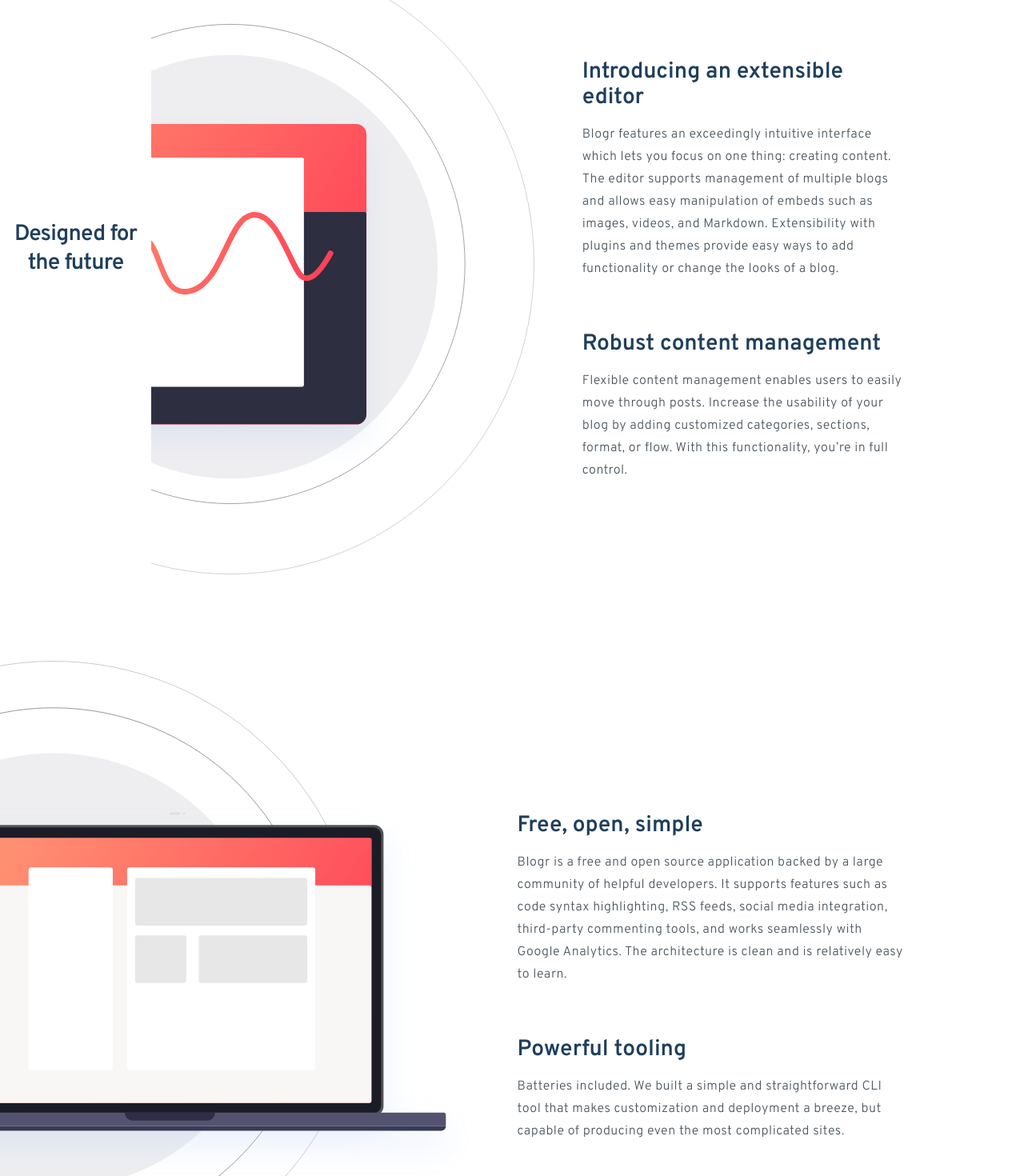
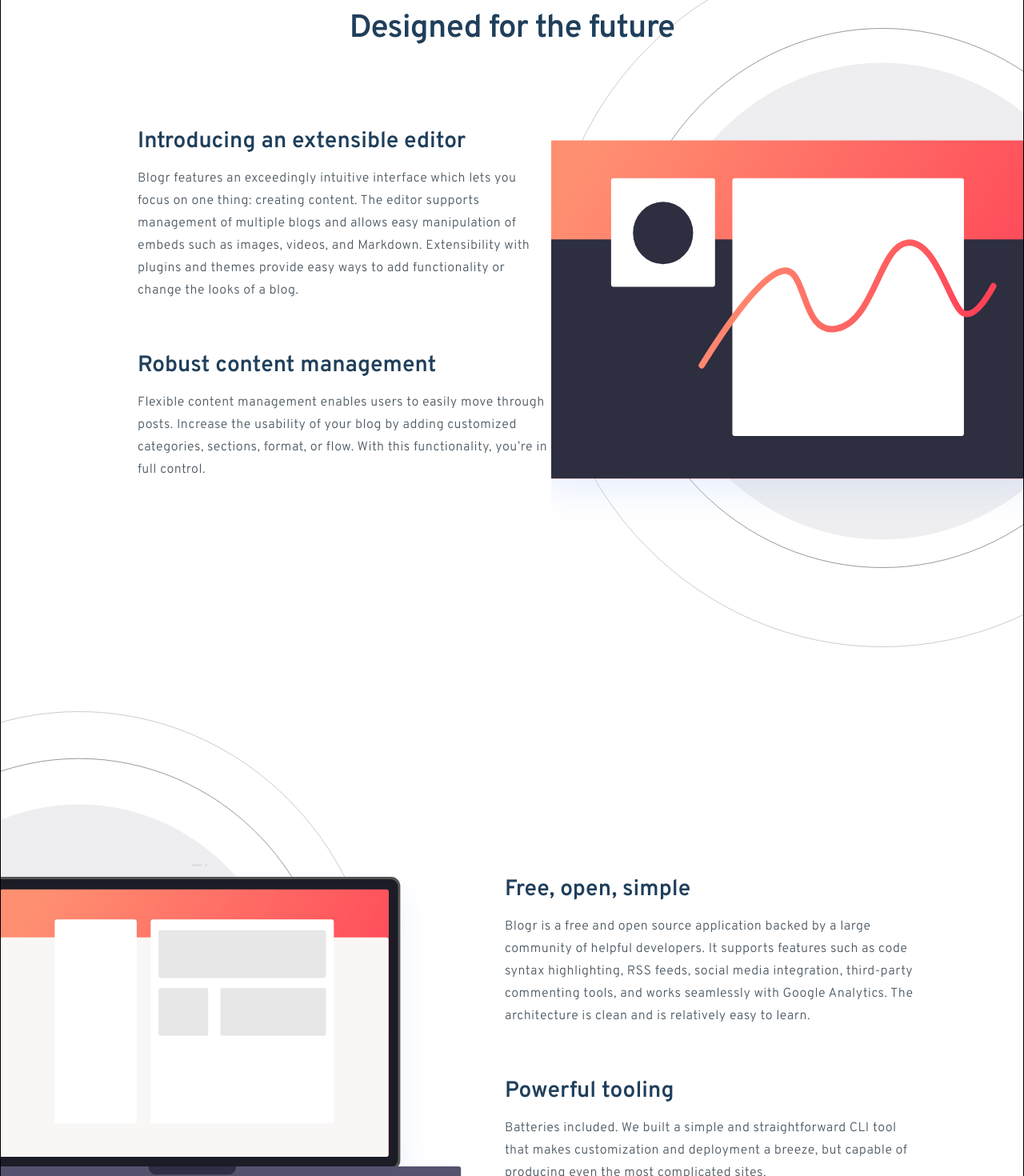
Before and after one commit to MarcinFiuk/FrontendMentor-BlogrLandingPage, a React (Create React App) app: page / in a window 1280 px wide. Shown: the part 140-1610 px from the top of the page at 80% size. Built offline with nearby package versions, Linux system fonts and the light colour scheme.

Commit message:
section1 desktop finished

```diff
--- a/src/App.js
+++ b/src/App.js
@@ -4,12 +4,14 @@ import Footer from './components/Footer/Footer';
 import Attribution from './components/Attribution/Attribution';
 
 import { GlobalStyle } from './GlobalStyle';
+import Section2 from './components/Sections/Section2';
 
 function App() {
     return (
         <div>
             <GlobalStyle />
             <Section1 />
+            <Section2 />
             <Section3 />
             <Footer />
             <Attribution />
--- a/src/GlobalStyle.js
+++ b/src/GlobalStyle.js
@@ -17,5 +17,6 @@ body{
     max-width:1440px;
     margin: 0 auto;
     overflowX: hidden;
+    border: 1px solid black;
 }
 `;
--- a/src/components/Sections/Section1.js
+++ b/src/components/Sections/Section1.js
@@ -2,6 +2,7 @@ import React from 'react';
 
 import {
     Section,
+    Container,
     SectionHeading,
     ImageElement,
     TextWrapper,
@@ -15,27 +16,40 @@ const Section1 = () => {
     return (
         <Section>
             <SectionHeading>Designed for the future</SectionHeading>
-            <ImageElement bgcMobile={photoMobile} bgcDesktop={photoDesktop} />
-            <TextWrapper>
+            <Container>
+                <ImageElement
+                    bgcMobile={photoMobile}
+                    bgcDesktop={photoDesktop}
+                    order='2'
+                    bgSizeM='122%'
+                    heightD='882px'
+                    widthD='610px'
+                    bgPosition='-50px'
+                />
+                <TextWrapper mgrL='165px'>
                     <ParagraphHeading>
                         Introducing an extensible editor
                     </ParagraphHeading>
                     <IndividualParagraph>
-                    Blogr features an exceedingly intuitive interface which lets
-                    you focus on one thing: creating content. The editor
-                    supports management of multiple blogs and allows easy
-                    manipulation of embeds such as images, videos, and Markdown.
-                    Extensibility with plugins and themes provide easy ways to
-                    add functionality or change the looks of a blog.
+                        Blogr features an exceedingly intuitive interface which
+                        lets you focus on one thing: creating content. The
+                        editor supports management of multiple blogs and allows
+                        easy manipulation of embeds such as images, videos, and
+                        Markdown. Extensibility with plugins and themes provide
+                        easy ways to add functionality or change the looks of a
+                        blog.
                     </IndividualParagraph>
-                <ParagraphHeading>Robust content management</ParagraphHeading>
+                    <ParagraphHeading>
+                        Robust content management
+                    </ParagraphHeading>
                     <IndividualParagraph>
                         Flexible content management enables users to easily move
-                    through posts. Increase the usability of your blog by adding
-                    customized categories, sections, format, or flow. With this
-                    functionality, you’re in full control.
+                        through posts. Increase the usability of your blog by
+                        adding customized categories, sections, format, or flow.
+                        With this functionality, you’re in full control.
                     </IndividualParagraph>
                 </TextWrapper>
+            </Container>
         </Section>
     );
 };
--- /dev/null
+++ b/src/components/Sections/Section2.js
@@ -0,0 +1,7 @@
+import React from 'react';
+
+const Section2 = () => {
+    return <div></div>;
+};
+
+export default Section2;
--- a/src/components/Sections/Section3.js
+++ b/src/components/Sections/Section3.js
@@ -2,6 +2,7 @@ import React, { useEffect } from 'react';
 
 import {
     Section,
+    Container,
     ImageElement,
     TextWrapper,
     IndividualParagraph,
@@ -19,25 +20,35 @@ const Section3 = () => {
     }, []);
 
     return (
-        <Section>
-            <ImageElement bgcMobile={photoMobile} bgcDesktop={photoDesktop} />
-            <TextWrapper>
+        <Section mgrBM='100px' mgrBD='123px'>
+            <Container>
+                <ImageElement
+                    bgcMobile={photoMobile}
+                    bgcDesktop={photoDesktop}
+                    bgSizeM='150%'
+                    heightD='790px'
+                    widthD='637px'
+                    bgPosition='-279px'
+                />
+                <TextWrapper mgrR='125px'>
                     <ParagraphHeading>Free, open, simple</ParagraphHeading>
                     <IndividualParagraph>
                         Blogr is a free and open source application backed by a
-                    large community of helpful developers. It supports features
-                    such as code syntax highlighting, RSS feeds, social media
-                    integration, third-party commenting tools, and works
-                    seamlessly with Google Analytics. The architecture is clean
-                    and is relatively easy to learn.
+                        large community of helpful developers. It supports
+                        features such as code syntax highlighting, RSS feeds,
+                        social media integration, third-party commenting tools,
+                        and works seamlessly with Google Analytics. The
+                        architecture is clean and is relatively easy to learn.
                     </IndividualParagraph>
                     <ParagraphHeading>Powerful tooling</ParagraphHeading>
                     <IndividualParagraph>
-                    Batteries included. We built a simple and straightforward
-                    CLI tool that makes customization and deployment a breeze,
-                    but capable of producing even the most complicated sites.
+                        Batteries included. We built a simple and
+                        straightforward CLI tool that makes customization and
+                        deployment a breeze, but capable of producing even the
+                        most complicated sites.
                     </IndividualParagraph>
                 </TextWrapper>
+            </Container>
         </Section>
     );
 };
--- a/src/components/Sections/sectionStyles.js
+++ b/src/components/Sections/sectionStyles.js
@@ -1,10 +1,23 @@
 import styled from 'styled-components';
 
 export const Section = styled.section`
+    position: relative;
     display: flex;
     flex-direction: column;
+    margin: 78px 24px 0 24px;
     font-family: Overpass, sans-serif;
-    margin: 78px 24px 100px 24px;
+    overflow: hidden;
+    margin-bottom: ${(props) => props.mgrBM || '0px'};
+
+    @media (min-width: 1024px) {
+        margin: 71px 0;
+        margin-bottom: ${(props) => props.mgrBD || '0px'};
+    }
+`;
+
+export const Container = styled.div`
+    display: flex;
+    flex-direction: column;
     overflow: hidden;
 
     @media (min-width: 768px) {
@@ -23,18 +36,18 @@ export const ImageElement = styled.div`
     padding-bottom: 6px;
 
     background: url(${(props) => props.bgcMobile || 'black'}) no-repeat;
-    background-size: 150% 100%;
+    background-size: ${(props) => props.bgSizeM || '0px'};
     background-position: center;
 
     @media (min-width: 1024px) {
-        height: 784px;
-        width: 786px;
+        height: ${(props) => props.heightD || 'auto'};
+        width: ${(props) => props.widthD || 'auto'};
         background: url(${(props) => props.bgcDesktop || 'black'}) no-repeat;
-        background-position: -320px;
+        background-position: ${(props) => props.bgPosition || 'auto'};
         background-size: 150% 99%;
+        order: ${(props) => props.order};
     }
 `;
-// background: url(${photoMobile}) no-repeat;
 
 export const TextWrapper = styled.div`
     padding: 0 2px 0 6px;
@@ -46,8 +59,9 @@ export const TextWrapper = styled.div`
         text-align: left;
     }
     @media (min-width: 1024px) {
-        width: 600px;
-        margin-right: 125px;
+        width: 540px;
+        margin-right: ${(props) => props.mgrR || '0'};
+        margin-left: ${(props) => props.mgrL || '0'};
     }
 `;
 
@@ -58,6 +72,14 @@ export const SectionHeading = styled.h2`
     font-size: 2.8rem;
     letter-spacing: -0.84px;
     color: hsl(208, 49%, 24%);
+
+    @media (min-width: 1024px) {
+        position: absolute;
+        top: 79px;
+        left: 50%;
+        transform: translateX(-50%);
+        font-size: 40px;
+    }
 `;
 
 export const ParagraphHeading = styled.h3`
```
Lines whose indentation alone changed are shown as unchanged.
